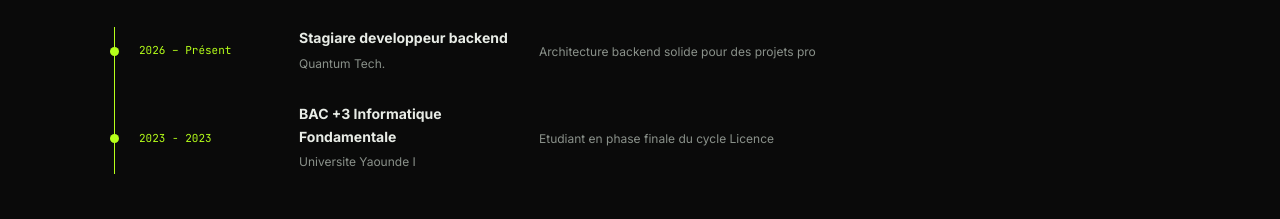
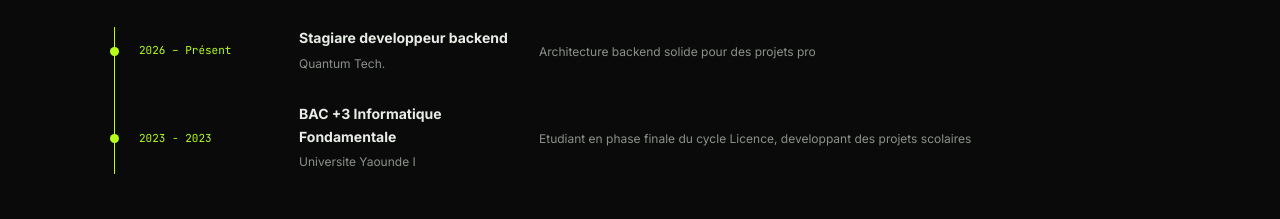
Before and after one commit to Marcel520-pro/portofolio, an Angular app: page / in a window 1280 px wide. Shown: the part 2140-2359 px from the top of the page. Built offline with nearby package versions, Linux system fonts and the light colour scheme.

Commit message:
hey here are my experiences

```diff
--- a/src/app/data/portfolio.data.ts
+++ b/src/app/data/portfolio.data.ts
@@ -42,7 +42,7 @@ export const PROJECTS = [
 
 export const EXPERIENCES = [
   { period: '2026 – Présent', title: 'Stagiare developpeur backend', company: 'Quantum Tech.', text: 'Architecture backend solide pour des projets pro' },
-  { period: '2023 - 2023', title: 'BAC +3 Informatique Fondamentale', company: 'Universite Yaounde I', text: 'Etudiant en phase finale du cycle Licence' },
+  { period: '2023 - 2023', title: 'BAC +3 Informatique Fondamentale', company: 'Universite Yaounde I', text: 'Etudiant en phase finale du cycle Licence, developpant des projets scolaires' },
   //{ period: '2017 – 2019', title: 'Junior Web Developer', company: 'WebCore Studio', text: 'Sites et applications web, avec un focus sur la performance et le responsive.' },
 ];
 
```
